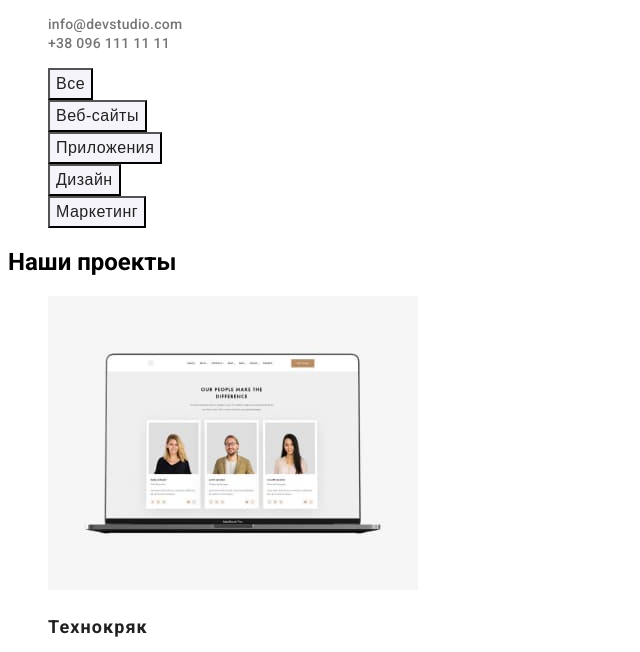
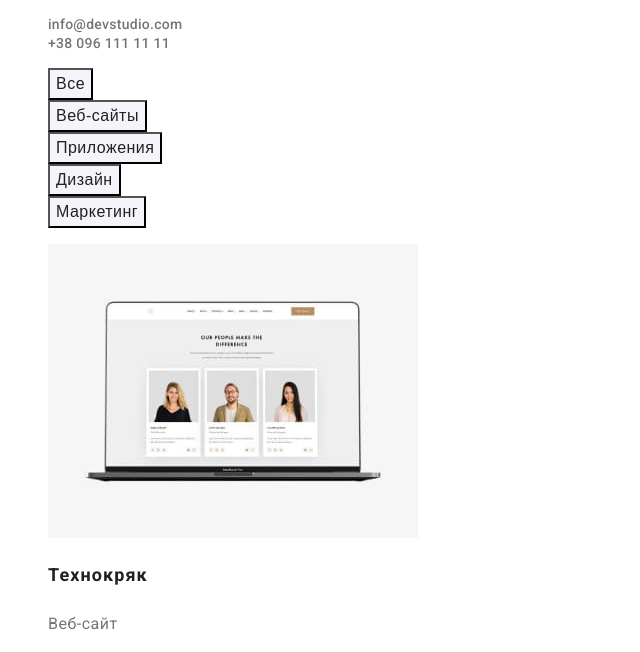
Before and after one commit to P-Sichkar/goit-markup-hw-02, a plain HTML site: page portfolio.html in a window 1280 px wide. Shown: the part 114-766 px from the top of the page, without its empty margins (0-640 px from the left). Drawn offline with Linux system fonts and the light colour scheme.

Commit message:
Update portfolio.html

```diff
--- a/portfolio.html
+++ b/portfolio.html
@@ -65,7 +65,7 @@
       </div>
       <!-- Project -->
       <section class="projects">
-        <h1 class="projects-title">Наши проекты</h1>
+        <h1 class="visually-hidden">Наши проекты</h1>
         <ul class="projects-list list">
           <li class="projects-item">
             <img width="370" src="./images/img-2-1.jpg" alt="" />
```
